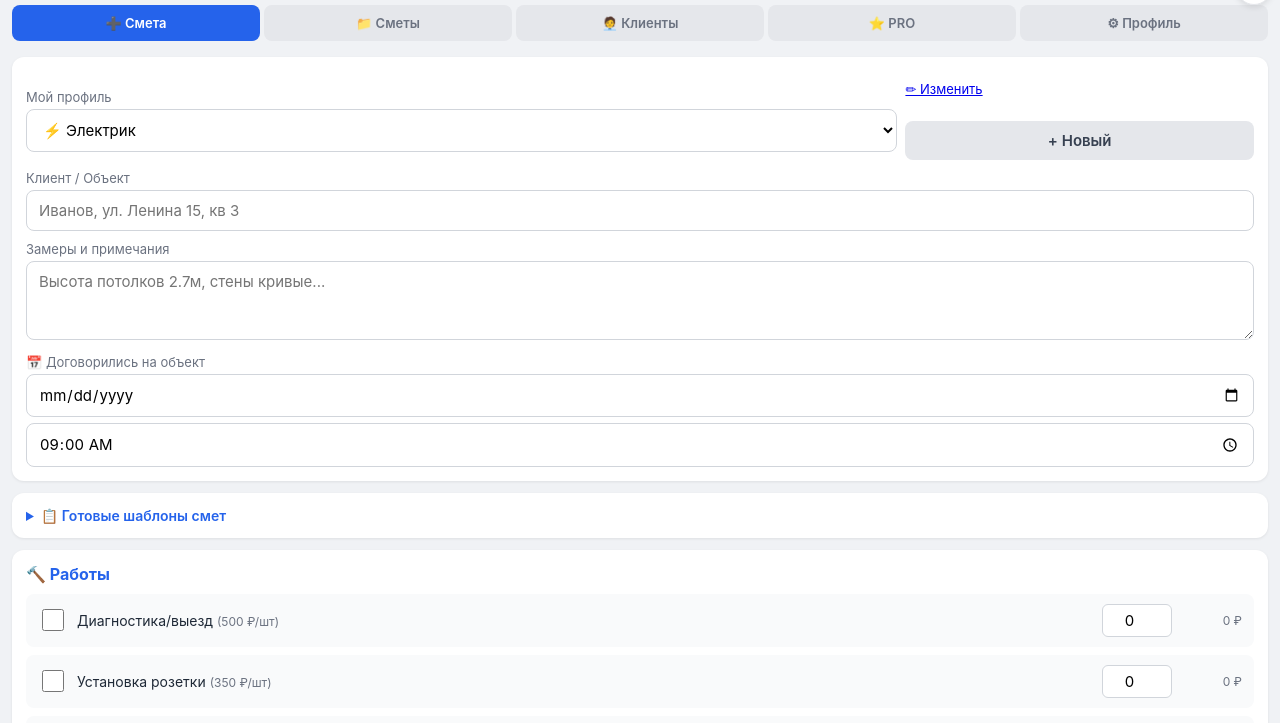
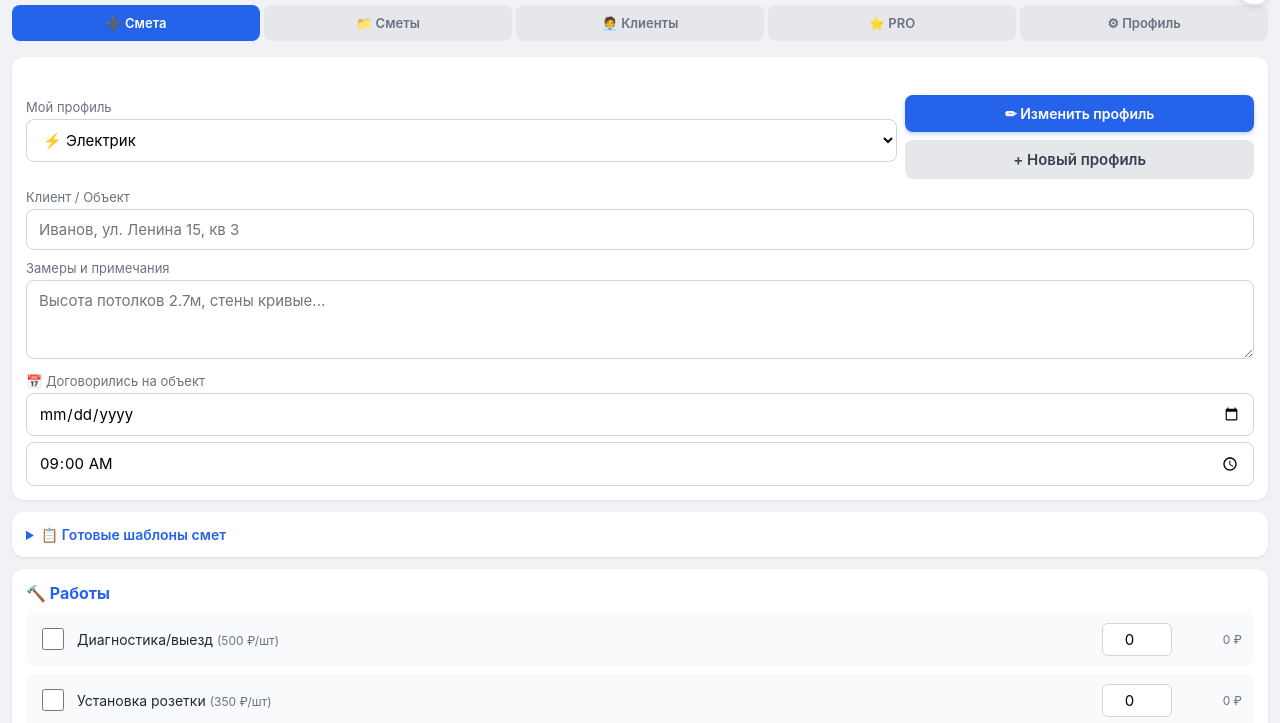
Before and after one commit to antsmi93-alt/smetapro-public, a plain HTML site: page calculator-universal.html in a window 1280 px wide. Shown: the part 47-770 px from the top of the page. Drawn offline with Linux system fonts and the light colour scheme.

Commit message:
fix: improve 'Изменить профиль' button readability

```diff
--- a/calculator-universal.html
+++ b/calculator-universal.html
@@ -181,8 +181,8 @@
           <select id="profileSelect" onchange="renderCalc()"></select>
         </div>
         <div style="flex:.4">
-          <label><a href="#" onclick="openEditProfile();return false;">✏ Изменить</a></label>
-          <button class="secondary" style="margin-top:20px" onclick="openNewProfile()">+ Новый</button>
+          <button onclick="openEditProfile()" style="margin-top:24px;width:100%;font-size:14px;padding:10px;background:var(--accent);color:#fff;border:none;border-radius:8px;font-weight:600;box-shadow:0 2px 4px rgba(37,99,235,.3);">✏ Изменить профиль</button>
+          <button class="secondary" style="margin-top:8px;width:100%;" onclick="openNewProfile()">+ Новый профиль</button>
         </div>
       </div>
 
```
